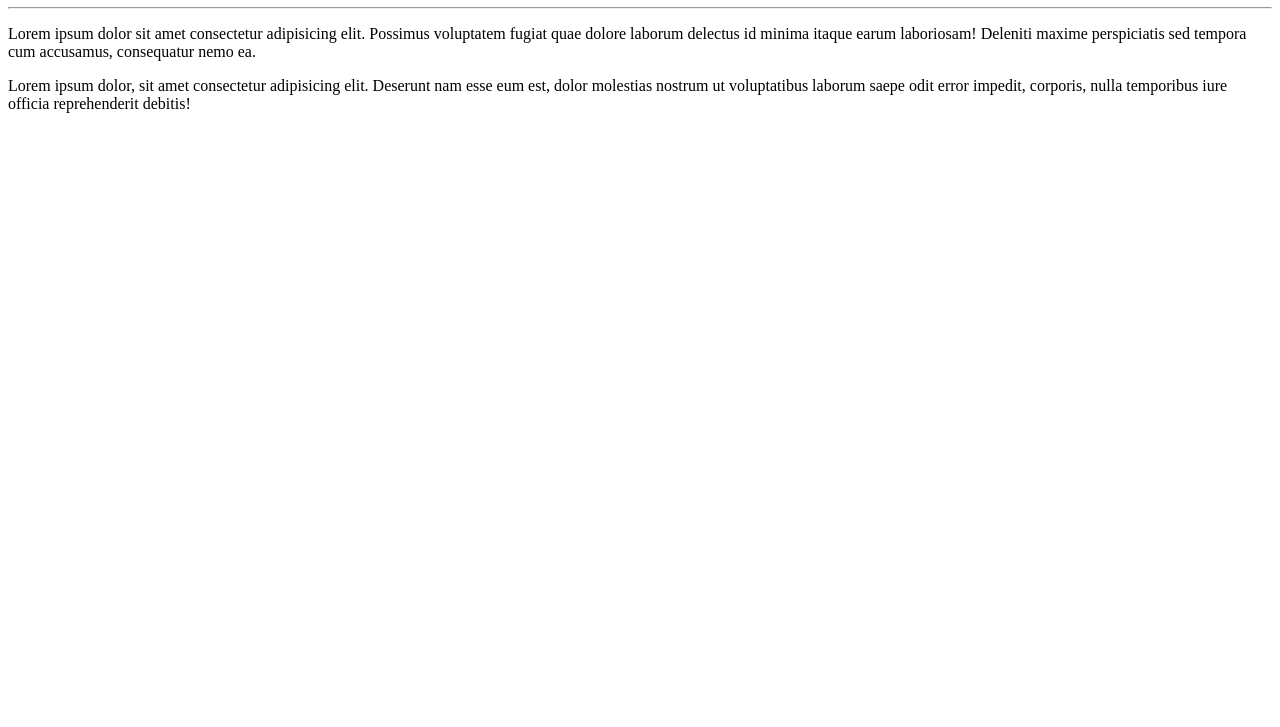
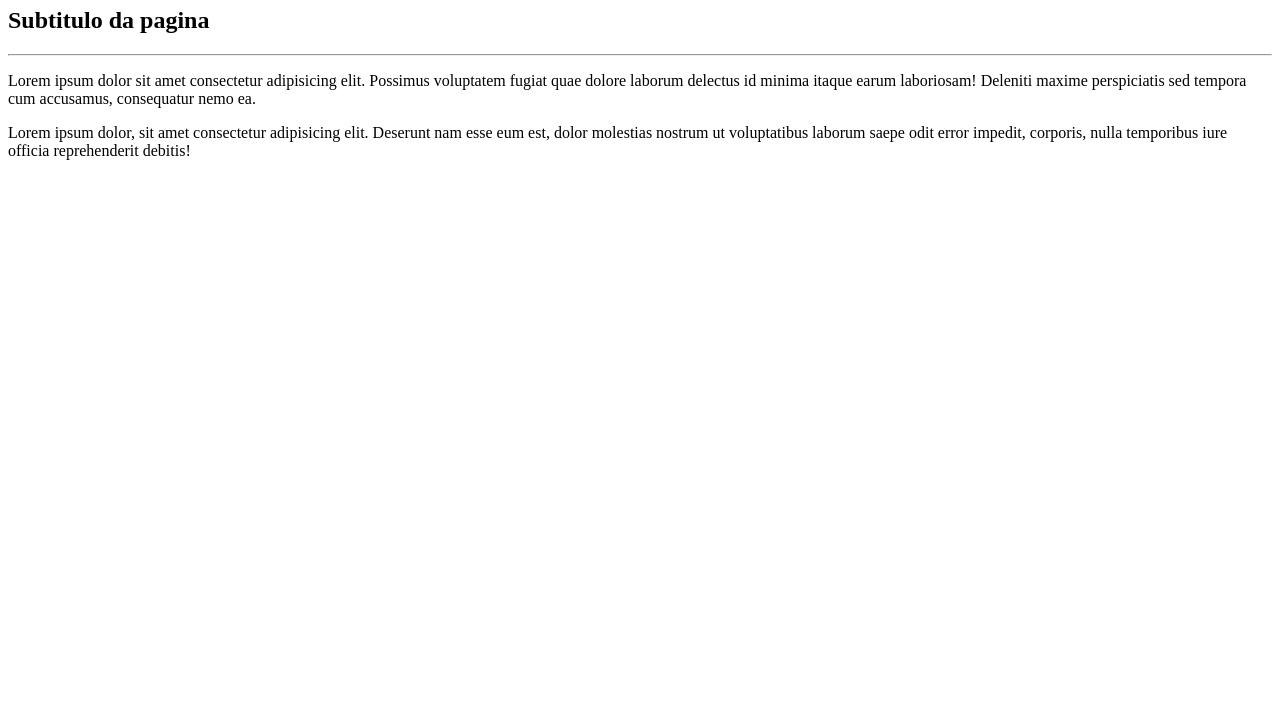
Before and after one commit to ManoelSCosta/OlaMundo, a plain HTML site: page site-exemplo/index.html in a window 1280 px wide. Shown: the part 73-800 px from the top of the page. Drawn offline with Linux system fonts and the light colour scheme.

Commit message:
adicionei o subtitulo

```diff
--- a/site-exemplo/index.html
+++ b/site-exemplo/index.html
@@ -7,6 +7,7 @@
 </head>
 <body>
     <h1>Olá, Mundo!</h1>
+    <h2>Subtitulo da pagina</h2>
     <hr>
     <p>Lorem ipsum dolor sit amet consectetur adipisicing elit. Possimus voluptatem fugiat quae dolore laborum delectus id minima itaque earum laboriosam! Deleniti maxime perspiciatis sed tempora cum accusamus, consequatur nemo ea.</p>
     <p>Lorem ipsum dolor, sit amet consectetur adipisicing elit. Deserunt nam esse eum est, dolor molestias nostrum ut voluptatibus laborum saepe odit error impedit, corporis, nulla temporibus iure officia reprehenderit debitis!</p>
```
